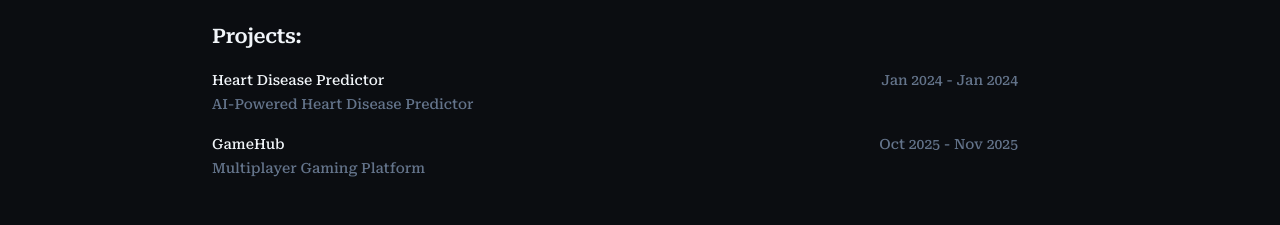
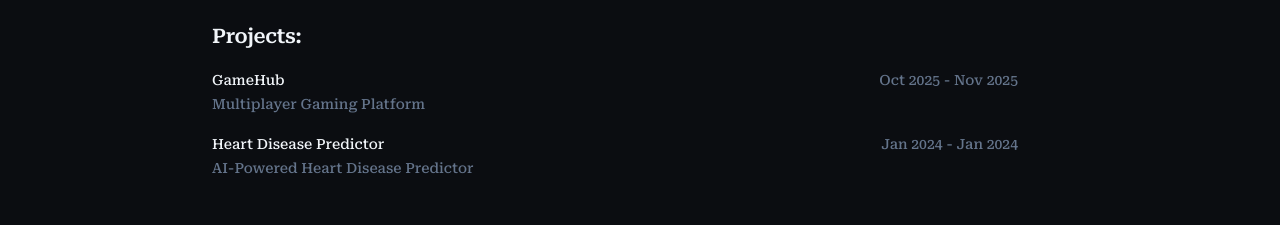
Before and after one commit to BenK03/My-Portfolio, a React (Vite) app in the folder portfolio/: page / in a window 1280 px wide. Shown: the part 406-631 px from the top of the page. Built offline with nearby package versions, Linux system fonts and the light colour scheme.

Commit message:
Quick project swap. Portfolio is completed and deployed

```diff
--- a/portfolio/src/App.jsx
+++ b/portfolio/src/App.jsx
@@ -136,6 +136,15 @@ export default function App() {
             Projects:
           </h2>
           <div className="section-row mt-4 flex w-full max-w-[1400px] items-center justify-between gap-12">
+            <p className="right text-xs font-medium sm:text-sm">GameHub</p>
+            <p className="dates ml-auto text-xs font-medium text-slate-500 sm:text-sm">
+              Oct 2025 - Nov 2025
+            </p>
+          </div>
+          <p className="right text-xs font-medium text-slate-500 sm:text-sm">
+            Multiplayer Gaming Platform
+          </p>
+          <div className="section-row mt-4 flex w-full max-w-[1400px] items-center justify-between gap-12">
             <p className="right text-xs font-medium sm:text-sm">Heart Disease Predictor</p>
             <p className="dates ml-auto text-xs font-medium text-slate-500 sm:text-sm">
               Jan 2024 - Jan 2024
@@ -143,15 +152,6 @@ export default function App() {
           </div>
           <p className="right text-xs font-medium text-slate-500 sm:text-sm">
             AI-Powered Heart Disease Predictor
-          </p>
-          <div className="section-row mt-4 flex w-full max-w-[1400px] items-center justify-between gap-12">
-            <p className="right text-xs font-medium sm:text-sm">GameHub</p>
-            <p className="dates ml-auto text-xs font-medium text-slate-500 sm:text-sm">
-              Oct 2025 - Nov 2025
-            </p>
-          </div>
-          <p className="right text-xs font-medium text-slate-500 sm:text-sm">
-            Multiplayer Gaming Platform
           </p>
           <h2 className="right mt-10 text-lg font-semibold tracking-tight sm:text-xl">
             Skills:
```
